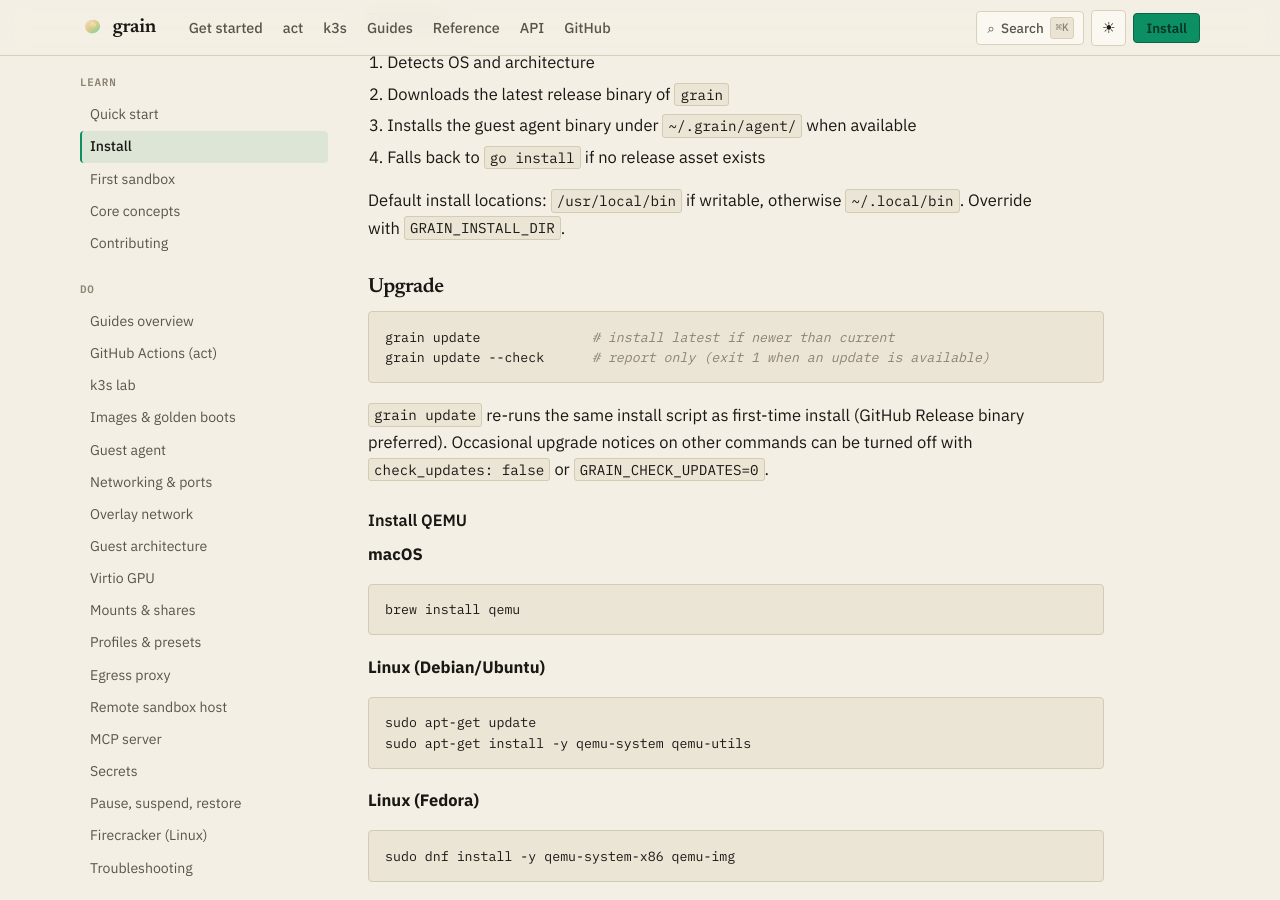
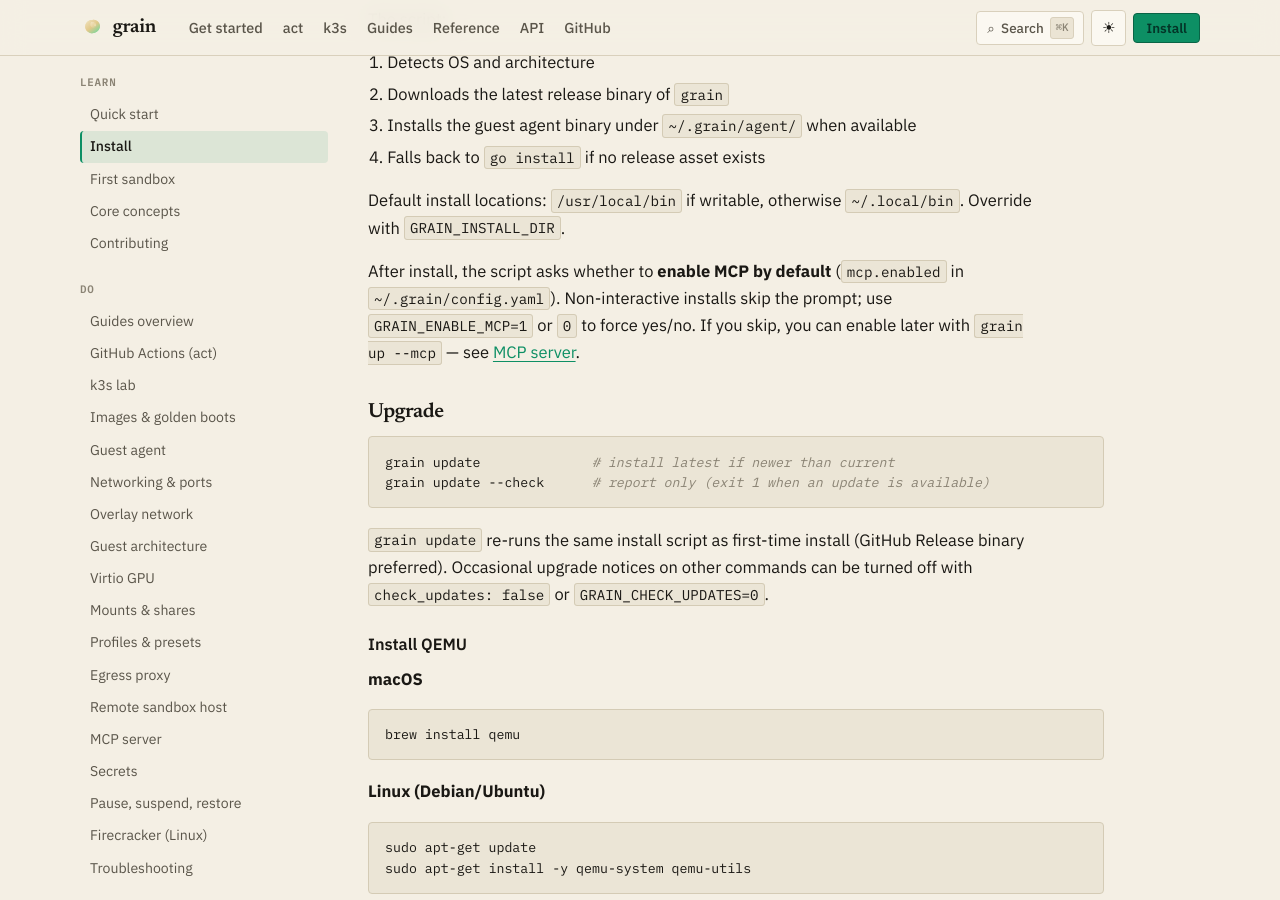
Before and after one commit to cxdy/grain, a Jekyll site: the page built from docs/get-started/install.md, in a window 1280 px wide and 900 px high, scrolled down 1415 px. Built offline with Jekyll 4.4.1, drawn with Linux system fonts in a browser that asks for light colours.

Commit message:
feat(install): prompt to enable MCP by default
After a successful install, ask whether to set mcp.enabled in
~/.grain/config.yaml. Declining (or non-interactive installs) prints how
to enable later with grain up --mcp. GRAIN_ENABLE_MCP=1|0 forces the choice.

```diff
--- a/docs/get-started/install.md
+++ b/docs/get-started/install.md
@@ -38,6 +38,8 @@
 4. Falls back to `go install` if no release asset exists
 
 Default install locations: `/usr/local/bin` if writable, otherwise `~/.local/bin`. Override with `GRAIN_INSTALL_DIR`.
+
+After install, the script asks whether to **enable MCP by default** (`mcp.enabled` in `~/.grain/config.yaml`). Non-interactive installs skip the prompt; use `GRAIN_ENABLE_MCP=1` or `0` to force yes/no. If you skip, you can enable later with `grain up --mcp` — see [MCP server]({{ '/guides/mcp/' | relative_url }}).
 
 ## Upgrade
 
```
Also changed, not shown: docs/guides/mcp.md (+2 -0 lines), CHANGELOG.md, 1 other file.
